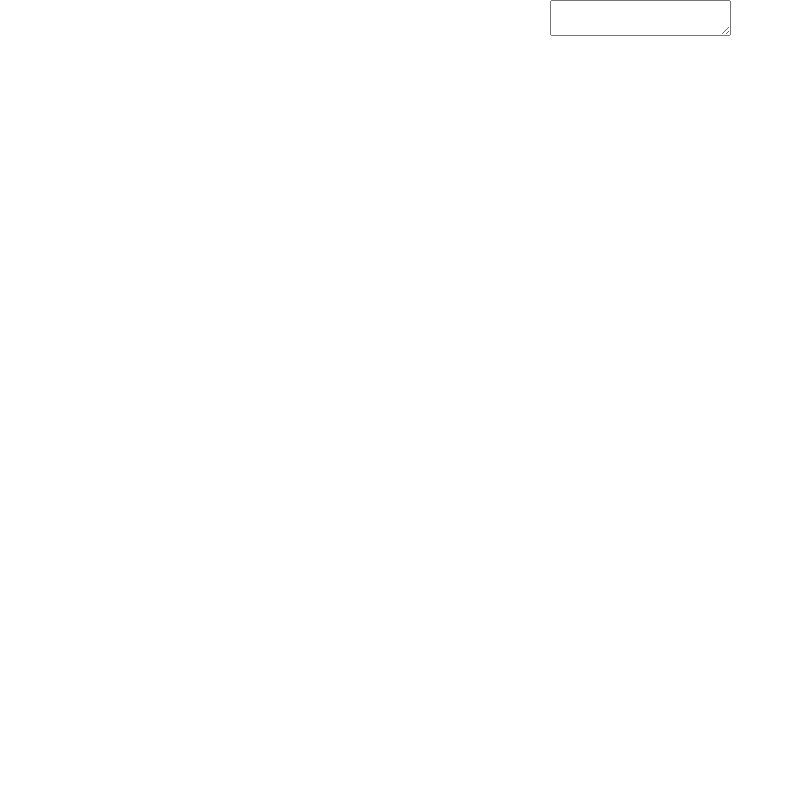
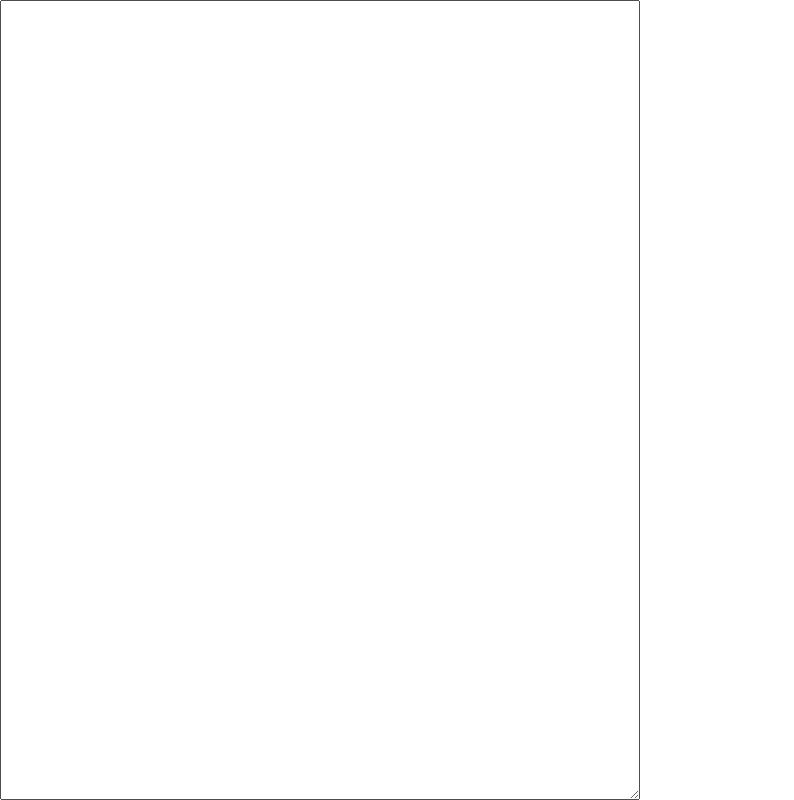
Before and after one commit to VERSAYANA/markdown-previewer, a React (Create React App) app: page / in a window 1280 px wide. Shown: the whole page, without its empty margins (0-794 px from the left). Built offline with nearby package versions, Linux system fonts and the light colour scheme.

Commit message:
Controlled textarea

```diff
--- a/src/App.css
+++ b/src/App.css
@@ -1,28 +1,8 @@
 .App {
-  text-align: center;
+  display: grid;
+  grid-template-columns: 1fr 1fr;
 }
-
-.App-logo {
-  animation: App-logo-spin infinite 20s linear;
-  height: 80px;
+#editor {
+  height: 100vh;
+  box-sizing: border-box;
 }
-
-.App-header {
-  background-color: #222;
-  height: 150px;
-  padding: 20px;
-  color: white;
-}
-
-.App-title {
-  font-size: 1.5em;
-}
-
-.App-intro {
-  font-size: large;
-}
-
-@keyframes App-logo-spin {
-  from { transform: rotate(0deg); }
-  to { transform: rotate(360deg); }
-}
--- a/src/App.js
+++ b/src/App.js
@@ -3,10 +3,26 @@ import logo from './logo.svg';
 import './App.css';
 
 class App extends Component {
+  constructor(props) {
+    super(props);
+    this.state = {
+      input: '',
+    };
+    this.handleChange = this.handleChange.bind(this);
+  }
+  handleChange(event) {
+    this.setState({
+      input: event.target.value,
+    });
+  }
   render() {
     return (
       <div className="App">
-        <textarea />
+        <textarea
+          onChange={this.handleChange}
+          value={this.state.input}
+          id="editor"
+        />
       </div>
     );
   }
--- a/src/index.css
+++ b/src/index.css
@@ -2,6 +2,6 @@ body {
   margin: 0;
   padding: 0;
   font-family: sans-serif;
-  height: 100%;
+  height: 100vh;
   /* background-color: black; */
 }
```
